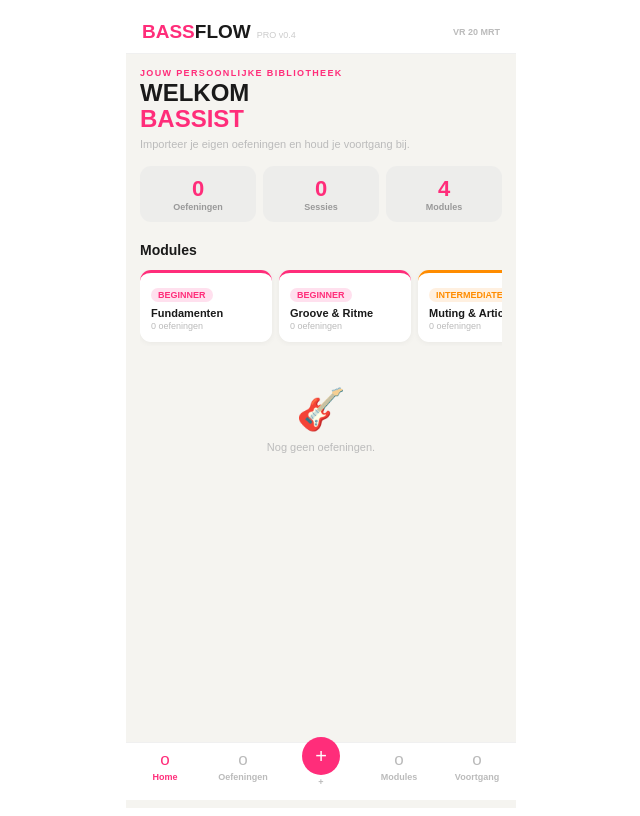
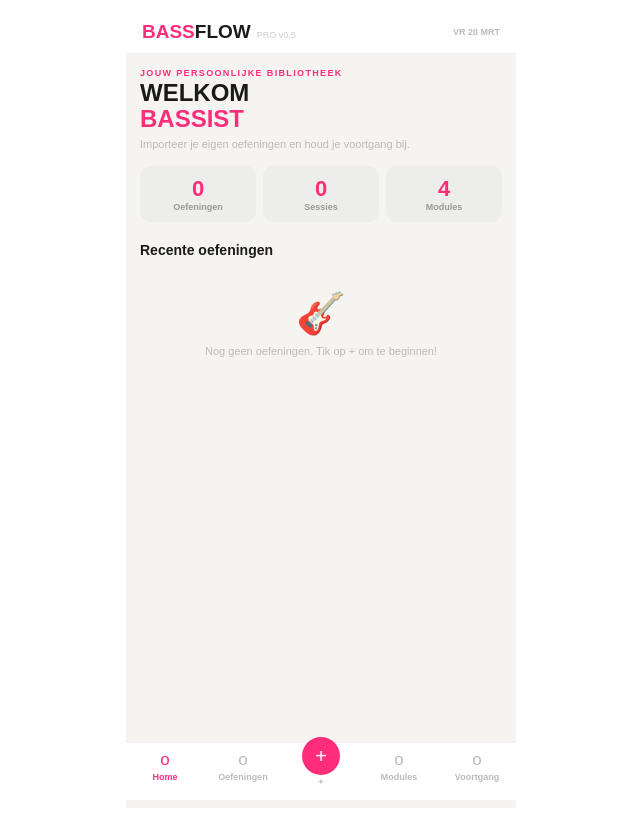
Before and after one commit to stuctech-eng/bassflow-pro, a React (Vite) app: page / in a window 1280 px wide. Shown: the whole page, without its empty margins (319-959 px from the left). Built offline with nearby package versions, Linux system fonts and the light colour scheme.

Commit message:
oefeningen  in local storage

```diff
--- a/src/App.jsx
+++ b/src/App.jsx
@@ -1,4 +1,4 @@
-import { useState } from "react";
+import { useState, useEffect } from "react";
 
 const PINK = "#FF2D7A";
 const PINK_LIGHT = "#FFE0EE";
@@ -26,9 +26,85 @@
   );
 }
 
+function NieuweOefening({ onSave, onClose }) {
+  const [titel, setTitel] = useState("");
+  const [moduleId, setModuleId] = useState("mod1");
+  const [bpm, setBpm] = useState(100);
+
+  function handleSave() {
+    if (!titel.trim()) return;
+    const oefening = {
+      id: Date.now(),
+      titel: titel,
+      moduleId: moduleId,
+      bpm: bpm,
+      sessies: [],
+      datum: new Date().toISOString()
+    };
+    onSave(oefening);
+    onClose();
+  }
+
+  return (
+    <div style={{ position: "fixed", inset: 0, background: "rgba(0,0,0,0.5)", zIndex: 100, display: "flex", alignItems: "flex-end" }}
+      onClick={function(e) { if (e.target === e.currentTarget) onClose(); }}>
+      <div style={{ background: "#fff", borderRadius: "18px 18px 0 0", width: "100%", padding: 20 }}>
+        <div style={{ display: "flex", justifyContent: "space-between", alignItems: "center", marginBottom: 16 }}>
+          <div style={{ fontWeight: 800, fontSize: 17, color: DARK }}>Nieuwe oefening</div>
+          <button onClick={onClose} style={{ background: "#f0f0f0", border: "none", borderRadius: "50%", width: 30, height: 30, cursor: "pointer" }}>X</button>
+        </div>
+
+        <div style={{ marginBottom: 12 }}>
+          <label style={{ fontSize: 11, fontWeight: 700, color: "#888", display: "block", marginBottom: 4 }}>TITEL</label>
+          <input value={titel} onChange={function(e) { setTitel(e.target.value); }}
+            placeholder="Naam van de oefening"
+            style={{ width: "100%", padding: "10px 12px", borderRadius: 10, border: "1.5px solid #eee", fontSize: 13, outline: "none", boxSizing: "border-box" }} />
+        </div>
+
+        <div style={{ marginBottom: 12 }}>
+          <label style={{ fontSize: 11, fontWeight: 700, color: "#888", display: "block", marginBottom: 4 }}>MODULE</label>
+          <select value={moduleId} onChange={function(e) { setModuleId(e.target.value); }}
+            style={{ width: "100%", padding: "10px 12px", borderRadius: 10, border: "1.5px solid #eee", fontSize: 13, outline: "none", background: "#fff", boxSizing: "border-box" }}>
+            {MODULES.map(function(m) {
+              return <option key={m.id} value={m.id}>{m.name}</option>;
+            })}
+          </select>
+        </div>
+
+        <div style={{ marginBottom: 20 }}>
+          <div style={{ display: "flex", justifyContent: "space-between", marginBottom: 4 }}>
+            <label style={{ fontSize: 11, fontWeight: 700, color: "#888" }}>TEMPO</label>
+            <span style={{ fontWeight: 800, color: PINK, fontSize: 13 }}>{bpm} BPM</span>
+          </div>
+          <input type="range" min={40} max={240} value={bpm}
+            onChange={function(e) { setBpm(Number(e.target.value)); }}
+            style={{ width: "100%", accentColor: PINK }} />
+        </div>
+
+        <button onClick={handleSave}
+          style={{ width: "100%", background: PINK, color: "#fff", border: "none", borderRadius: 12, padding: "13px", fontSize: 14, fontWeight: 800, cursor: "pointer" }}>
+          Opslaan
+        </button>
+      </div>
+    </div>
+  );
+}
+
 export default function App() {
   const [tab, setTab] = useState("home");
+  const [oefeningen, setOefeningen] = useState(function() {
+    try { return JSON.parse(localStorage.getItem("bf_oefeningen") || "[]"); } catch(e) { return []; }
+  });
+  const [showNieuw, setShowNieuw] = useState(false);
   const today = new Date().toLocaleDateString("nl-NL", { weekday: "short", day: "numeric", month: "short" }).toUpperCase();
+
+  useEffect(function() {
+    localStorage.setItem("bf_oefeningen", JSON.stringify(oefeningen));
+  }, [oefeningen]);
+
+  function handleSave(oefening) {
+    setOefeningen(function(prev) { return [oefening].concat(prev); });
+  }
 
   return (
     <div style={{ maxWidth: 390, margin: "0 auto", minHeight: "100vh", background: BG, fontFamily: "sans-serif" }}>
@@ -38,7 +114,7 @@
           <div>
             <span style={{ color: PINK, fontWeight: 800, fontSize: 19 }}>BASS</span>
             <span style={{ color: DARK, fontWeight: 800, fontSize: 19 }}>FLOW</span>
-            <span style={{ fontSize: 9, color: "#ccc", marginLeft: 6 }}>PRO v0.4</span>
+            <span style={{ fontSize: 9, color: "#ccc", marginLeft: 6 }}>PRO v0.5</span>
           </div>
           <div style={{ fontSize: 9, color: "#bbb", fontWeight: 700 }}>{today}</div>
         </div>
@@ -55,7 +131,7 @@
               <div style={{ fontSize: 11, color: "#bbb" }}>Importeer je eigen oefeningen en houd je voortgang bij.</div>
             </div>
             <div style={{ display: "grid", gridTemplateColumns: "1fr 1fr 1fr", gap: 7, marginBottom: 20 }}>
-              {[["Oefeningen", 0], ["Sessies", 0], ["Modules", 4]].map(function(item) {
+              {[["Oefeningen", oefeningen.length], ["Sessies", 0], ["Modules", 4]].map(function(item) {
                 return (
                   <div key={item[0]} style={{ background: "#EDEDEB", borderRadius: 11, padding: "10px 6px", textAlign: "center" }}>
                     <div style={{ fontWeight: 800, fontSize: 22, color: PINK }}>{item[1]}</div>
@@ -64,33 +140,57 @@
                 );
               })}
             </div>
-            <div style={{ marginBottom: 12, fontWeight: 800, fontSize: 14, color: DARK }}>Modules</div>
-            <div style={{ display: "flex", gap: 7, overflowX: "auto", paddingBottom: 4, marginBottom: 20 }}>
-              {MODULES.map(function(m) {
+            <div style={{ marginBottom: 12, fontWeight: 800, fontSize: 14, color: DARK }}>Recente oefeningen</div>
+            {oefeningen.length === 0 ? (
+              <div style={{ textAlign: "center", padding: "20px" }}>
+                <div style={{ fontSize: 40 }}>🎸</div>
+                <div style={{ color: "#bbb", marginTop: 8, fontSize: 11 }}>Nog geen oefeningen. Tik op + om te beginnen!</div>
+              </div>
+            ) : (
+              <div style={{ display: "flex", flexDirection: "column", gap: 9 }}>
+                {oefeningen.slice(0, 3).map(function(ex) {
+                  const mod = MODULES.find(function(m) { return m.id === ex.moduleId; });
                   return (
-                  <div key={m.id} onClick={function() { setTab("modules"); }}
-                    style={{ minWidth: 110, background: "#fff", borderRadius: 11, padding: 11, cursor: "pointer", flexShrink: 0, borderTop: "3px solid " + m.color, boxShadow: "0 1px 6px rgba(0,0,0,0.05)" }}>
-                    <Badge level={m.level} />
-                    <div style={{ fontWeight: 800, fontSize: 11, color: DARK, marginTop: 5, marginBottom: 2 }}>{m.name}</div>
-                    <div style={{ fontSize: 9, color: "#bbb" }}>0 oefeningen</div>
+                    <div key={ex.id} style={{ background: "#fff", borderRadius: 14, padding: 13, boxShadow: "0 1px 8px rgba(0,0,0,0.06)" }}>
+                      <div style={{ fontWeight: 800, fontSize: 13, color: DARK, marginBottom: 4 }}>{ex.titel}</div>
+                      <div style={{ display: "flex", gap: 6, alignItems: "center" }}>
+                        {mod ? <Badge level={mod.level} /> : null}
+                        <span style={{ fontSize: 10, color: "#bbb" }}>{mod ? mod.name : ""}</span>
+                        <span style={{ fontSize: 10, color: "#bbb", marginLeft: "auto" }}>{ex.bpm} BPM</span>
+                      </div>
                     </div>
                   );
                 })}
               </div>
-            <div style={{ textAlign: "center", padding: "20px" }}>
-              <div style={{ fontSize: 40 }}>🎸</div>
-              <div style={{ color: "#bbb", marginTop: 8, fontSize: 11 }}>Nog geen oefeningen.</div>
-            </div>
+            )}
           </div>
         ) : null}
 
         {tab === "oefeningen" ? (
           <div>
             <div style={{ fontWeight: 800, fontSize: 17, color: DARK, marginBottom: 16 }}>Oefeningen</div>
+            {oefeningen.length === 0 ? (
               <div style={{ textAlign: "center", padding: "40px 20px" }}>
                 <div style={{ fontSize: 40 }}>🎸</div>
                 <div style={{ color: "#bbb", marginTop: 8, fontSize: 11 }}>Nog geen oefeningen.</div>
               </div>
+            ) : (
+              <div style={{ display: "flex", flexDirection: "column", gap: 9 }}>
+                {oefeningen.map(function(ex) {
+                  const mod = MODULES.find(function(m) { return m.id === ex.moduleId; });
+                  return (
+                    <div key={ex.id} style={{ background: "#fff", borderRadius: 14, padding: 13, boxShadow: "0 1px 8px rgba(0,0,0,0.06)" }}>
+                      <div style={{ fontWeight: 800, fontSize: 13, color: DARK, marginBottom: 4 }}>{ex.titel}</div>
+                      <div style={{ display: "flex", gap: 6, alignItems: "center" }}>
+                        {mod ? <Badge level={mod.level} /> : null}
+                        <span style={{ fontSize: 10, color: "#bbb" }}>{mod ? mod.name : ""}</span>
+                        <span style={{ fontSize: 10, color: "#bbb", marginLeft: "auto" }}>{ex.bpm} BPM</span>
+                      </div>
+                    </div>
+                  );
+                })}
+              </div>
+            )}
           </div>
         ) : null}
 
@@ -99,6 +199,7 @@
             <div style={{ fontWeight: 800, fontSize: 17, color: DARK, marginBottom: 16 }}>Modules</div>
             <div style={{ display: "flex", flexDirection: "column", gap: 9 }}>
               {MODULES.map(function(m) {
+                const cnt = oefeningen.filter(function(e) { return e.moduleId === m.id; }).length;
                 return (
                   <div key={m.id} style={{ background: "#fff", borderRadius: 12, padding: 13, borderLeft: "4px solid " + m.color, boxShadow: "0 1px 6px rgba(0,0,0,0.05)" }}>
                     <div style={{ display: "flex", justifyContent: "space-between", alignItems: "center" }}>
@@ -107,7 +208,7 @@
                         <Badge level={m.level} />
                       </div>
                       <div style={{ textAlign: "right" }}>
-                        <div style={{ fontWeight: 800, color: m.color, fontSize: 18 }}>0</div>
+                        <div style={{ fontWeight: 800, color: m.color, fontSize: 18 }}>{cnt}</div>
                         <div style={{ fontSize: 9, color: "#bbb" }}>oefeningen</div>
                       </div>
                     </div>
@@ -139,7 +240,7 @@
           { id: "voortgang", label: "Voortgang" }
         ].map(function(item) {
           return (
-            <button key={item.id} onClick={function() { if (!item.isPlus) setTab(item.id); }}
+            <button key={item.id} onClick={function() { if (item.isPlus) { setShowNieuw(true); } else { setTab(item.id); } }}
               style={{ flex: 1, display: "flex", flexDirection: "column", alignItems: "center", gap: 2, background: "none", border: "none", cursor: "pointer", color: tab === item.id ? PINK : "#bbb" }}>
               {item.isPlus ? (
                 <div style={{ width: 38, height: 38, background: PINK, borderRadius: "50%", display: "flex", alignItems: "center", justifyContent: "center", fontSize: 20, color: "#fff", marginTop: -13 }}>+</div>
@@ -152,6 +253,8 @@
         })}
       </div>
 
+      {showNieuw ? <NieuweOefening onSave={handleSave} onClose={function() { setShowNieuw(false); }} /> : null}
+
     </div>
   );
 }
```
Lines whose indentation alone changed are shown as unchanged.
